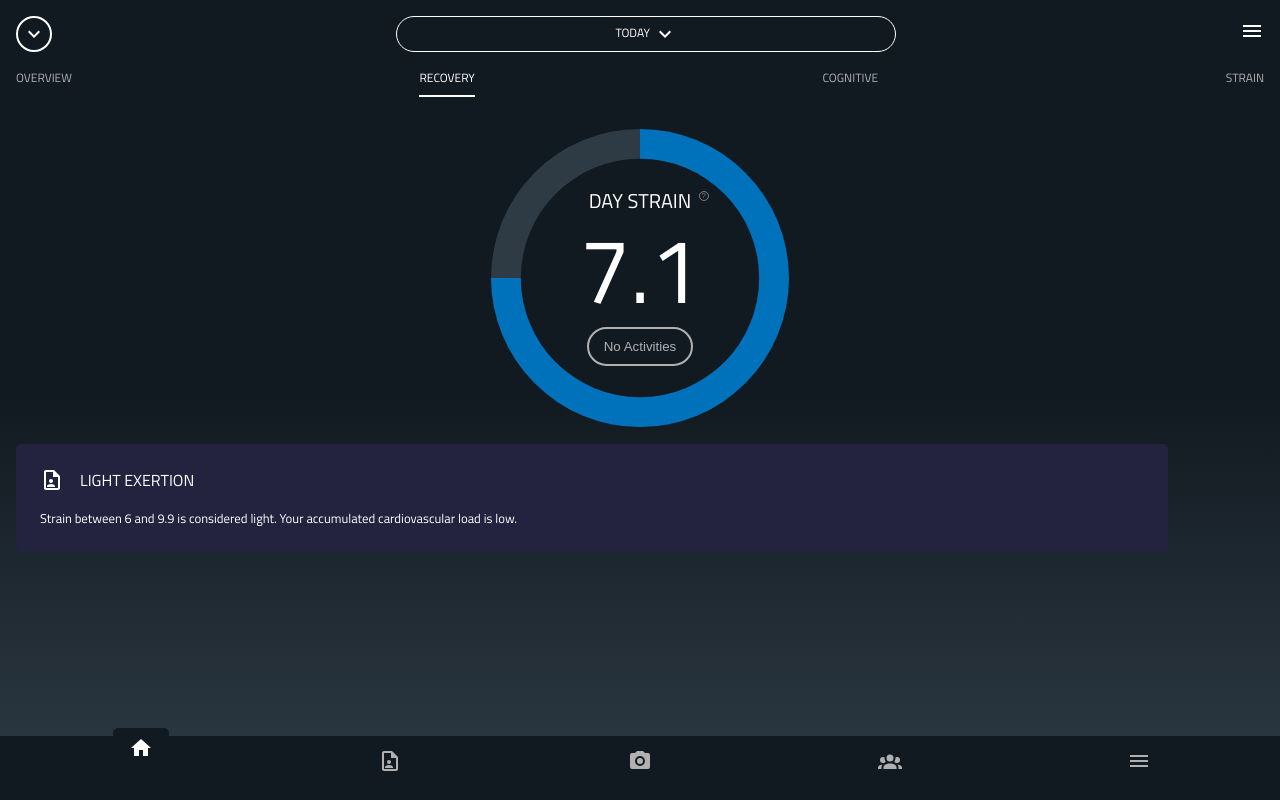
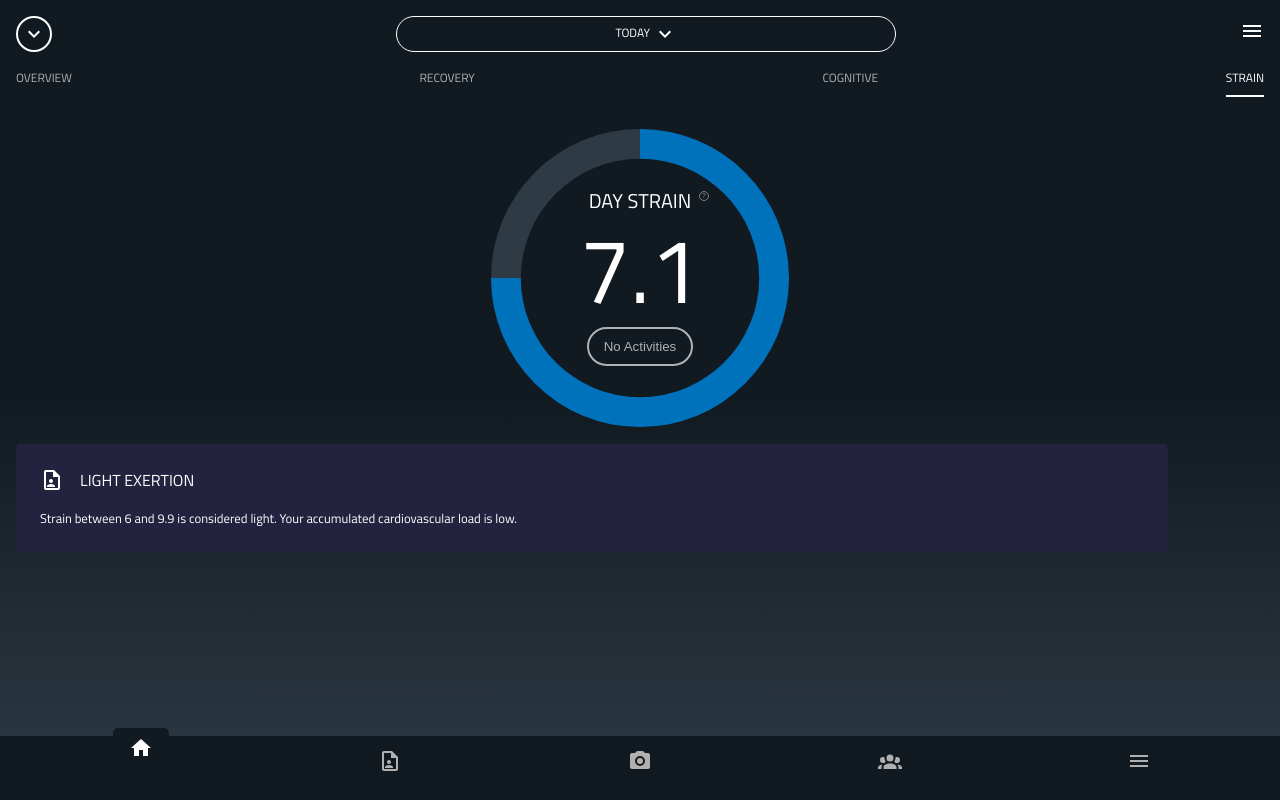
Before and after one commit to lavaboom/industry, a React (Create React App) app in the folder client/: page / in a window 1280 px wide. Built offline with nearby package versions, Linux system fonts and the light colour scheme.

Commit message:
refactor to nav link

```diff
--- a/client/src/components/Header/Header.jsx
+++ b/client/src/components/Header/Header.jsx
@@ -9,11 +9,24 @@ import iconMenu from "../../assets/Icons/menu.svg";
 import iconChevronDown from "../../assets/Icons/chevron-down.svg";
 
 export default class Header extends Component {
+	state = {
+		activeView: 4,
+	};
+
 	onBtnClick() {
 		console.warn("Whoop there it is");
 	}
 
+	switchView = (view) => {
+		console.log(view);
+		this.setState({
+			activeView: view,
+		});
+	};
+
 	render() {
+		const { activeView } = this.state;
+
 		return (
 			<header className="header">
 				<div className="header-buttons">
@@ -34,12 +47,41 @@ export default class Header extends Component {
 				</div>
 				<div className="header-nav">
 					<ul className="header-nav__menu">
-						<li className="header-nav__item">OVERVIEW</li>
-						<li className="header-nav__item header-nav__item--selected">
+						<li
+							className={`header-nav__item  ${
+								activeView === 1 ? "header-nav__item--active" : ""
+							}`}
+							onClick={() => this.switchView(1)}
+						>
+							OVERVIEW
+						</li>
+
+						<li
+							className={`header-nav__item  ${
+								activeView === 2 ? "header-nav__item--active" : ""
+							}`}
+							onClick={() => this.switchView(2)}
+						>
 							RECOVERY
 						</li>
-						<li className="header-nav__item">COGNITIVE</li>
-						<li className="header-nav__item">STRAIN</li>
+
+						<li
+							className={`header-nav__item  ${
+								activeView === 3 ? "header-nav__item--active" : ""
+							}`}
+							onClick={() => this.switchView(3)}
+						>
+							COGNITIVE
+						</li>
+
+						<li
+							className={`header-nav__item  ${
+								activeView === 4 ? "header-nav__item--active" : ""
+							}`}
+							onClick={() => this.switchView(4)}
+						>
+							STRAIN
+						</li>
 					</ul>
 				</div>
 			</header>
--- a/client/src/components/Header/Header.scss
+++ b/client/src/components/Header/Header.scss
@@ -50,7 +50,7 @@
 			font-size: 0.75rem;
 			padding-bottom: 0.5rem;
 
-			&--selected {
+			&--active {
 				color: variables.$white;
 				border-bottom: 2px solid white;
 			}
```
